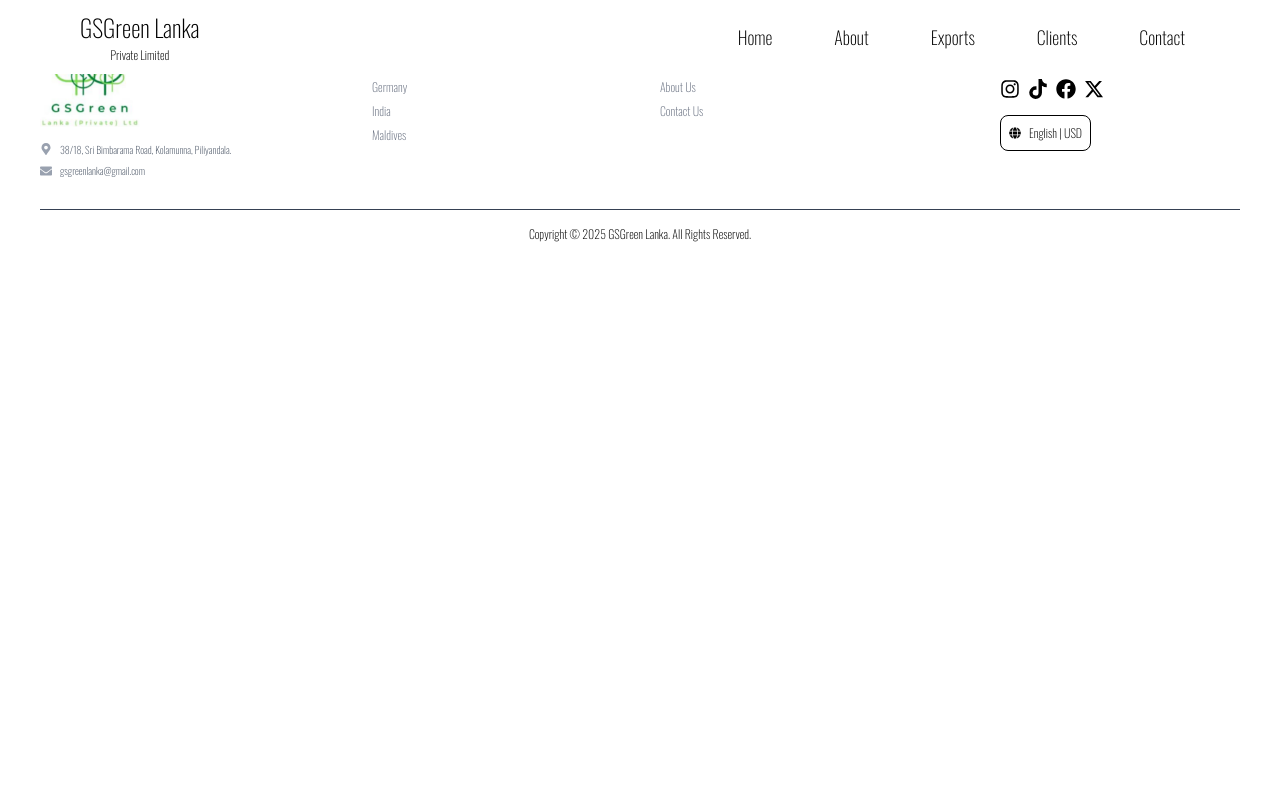
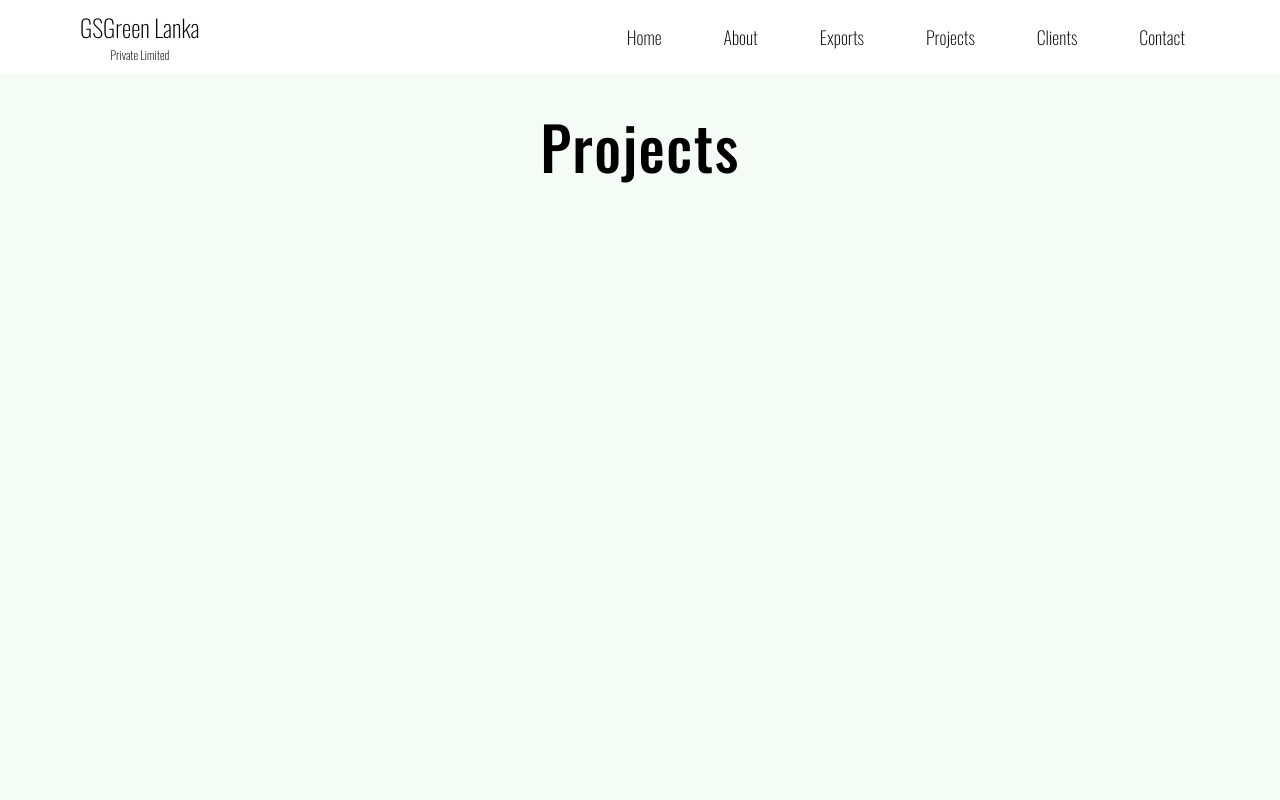
Before and after one commit to Dasundh99/spices_trade_platform, a React (Vite) app: page /projects in a window 1280 px wide. Shown: the top 800 px of the page. Built offline with nearby package versions, Linux system fonts and the light colour scheme.

Commit message:
added projects section

```diff
--- a/src/App.tsx
+++ b/src/App.tsx
@@ -17,6 +17,7 @@ import Spices from './pages/Spices';
 import Coconut from './pages/Coconut';
 import ProductDetails from './pages/ProductDetails';
 import Header from './components/common/Header';
+import Projects from './pages/Projects';
 
 function App() {
     useEffect(() => {
@@ -54,6 +55,7 @@ function App() {
                         </main>
                     } />
                     <Route path='/about' element={<About />} />
+                    <Route path='/projects' element={<Projects />} />
                     <Route path='/contact' element={<ContactUs />} />
                     <Route path='/fruits' element={<TropicalFruits />} />
                     <Route path='/vegetables' element={<TropicalVegetables />} />
--- a/src/components/common/Header/index.tsx
+++ b/src/components/common/Header/index.tsx
@@ -142,7 +142,14 @@ const Header = () => {
                             <div className={`absolute w-2.5 h-2.5 top-[55px] left-1/2 rounded-full transform scale-0 -translate-x-1/2 transition-transform duration-200 ease-[cubic-bezier(0.76,0,0.24,1)] group-hover:scale-100 ${isInHomeSection && !scrolled ? 'bg-white' : 'bg-black'}`}></div>
                         </div>
                     </Magnetic>
-
+                    <Magnetic>
+                        <div className="group flex flex-col relative z-[1] p-[15px] cursor-pointer">
+                            <HashLink smooth to="/projects" className={headerStyles.textColor}>
+                                Projects
+                            </HashLink>
+                            <div className={`absolute w-2.5 h-2.5 top-[55px] left-1/2 rounded-full transform scale-0 -translate-x-1/2 transition-transform duration-200 ease-[cubic-bezier(0.76,0,0.24,1)] group-hover:scale-100 ${isInHomeSection && !scrolled ? 'bg-white' : 'bg-black'}`}></div>
+                        </div>
+                    </Magnetic>
 
                     <Magnetic>
                         <div className="group flex flex-col relative z-[1] p-[15px] cursor-pointer">
@@ -287,7 +294,14 @@ const Header = () => {
                                     </HashLink>
                                 </div>
                             </div>
-
+                            <HashLink
+                                smooth
+                                to="/projects"
+                                className="block text-black py-2 text-2xl hover:text-gray-700"
+                                onClick={() => setIsOpen(false)}
+                            >
+                                Projects
+                            </HashLink>
 
                             <HashLink
                                 smooth
--- /dev/null
+++ b/src/pages/Projects.tsx
@@ -0,0 +1,24 @@
+import React from "react";
+
+const colors = {
+  deepGreen: "#22C55E",    // A lively, lighter deep green for text and accents
+  sageGreen: "#DCFCE7",    // A bright, cheerful sage green for backgrounds and highlights
+  mutedGreen: "#F5FBF5",   // An ultra-light, almost glowing green for section backgrounds
+  accentGreen: "#8CC089",  // A vivid yet soft green for hover states and accents
+};
+
+const Projects: React.FC = () => {
+  return (
+    <section
+      id="projects"
+      className="min-h-screen lg:pt-20 md:pt-15 pt-10 pb-16 overflow-hidden font-lato flex justify-center"
+      style={{ backgroundColor: colors.mutedGreen }}
+    >
+      <h2 className="text-4xl md:text-6xl text-black tracking-wide font-semibold lg:pt-9 pt-5 w-full text-center">
+        Projects
+      </h2>
+    </section>
+  );
+};
+
+export default Projects;
```
